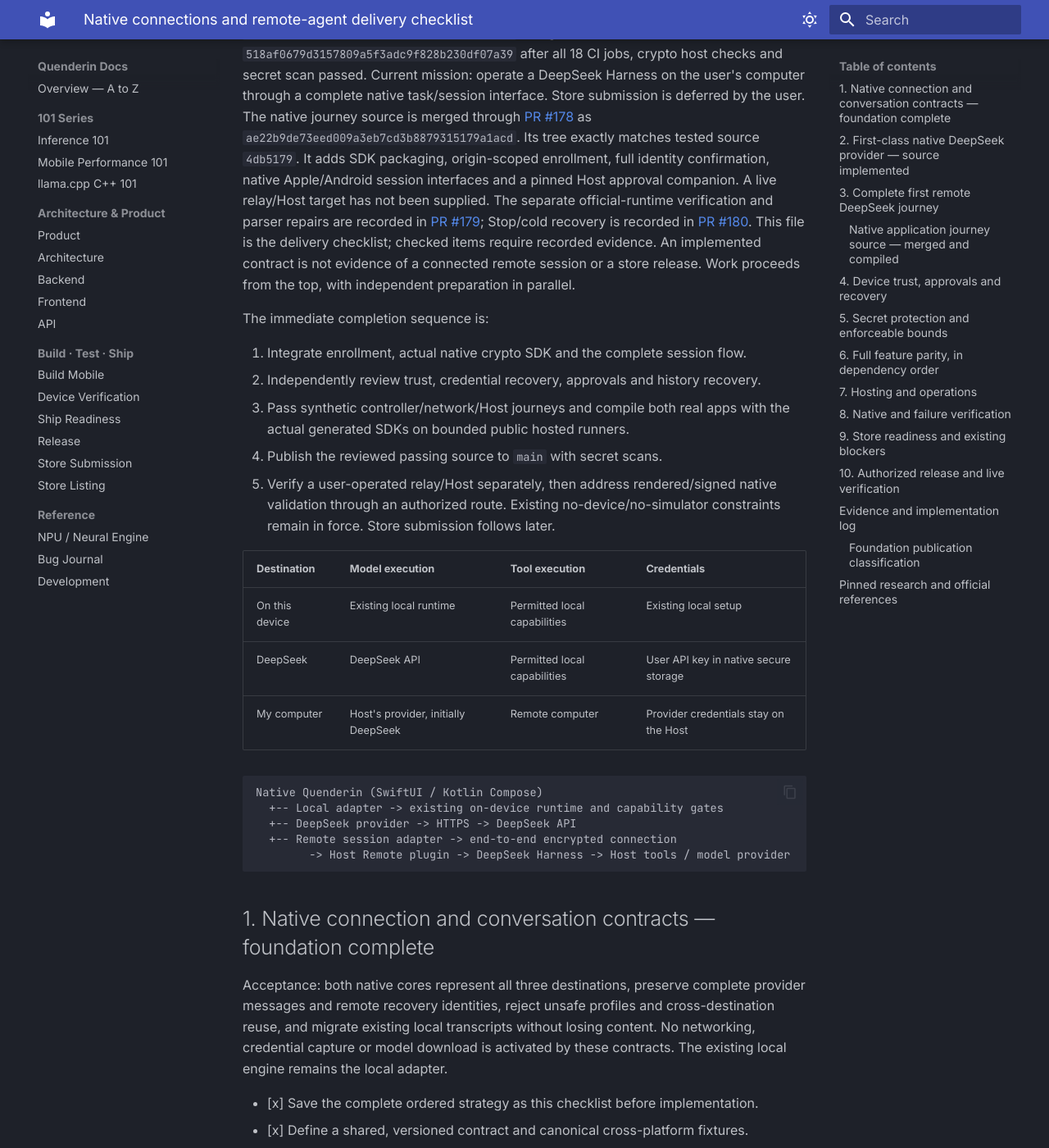
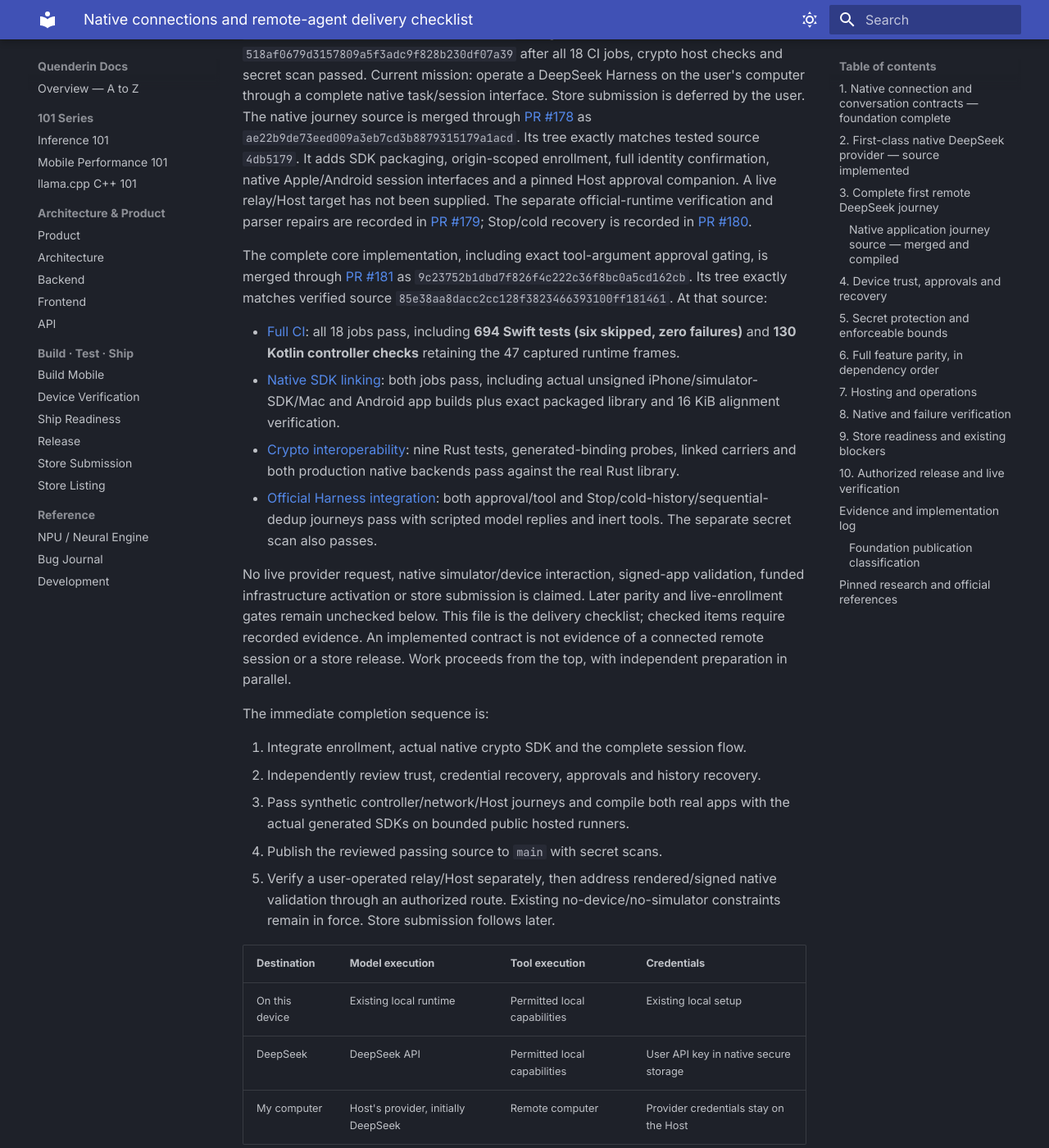
Before and after one commit to alikatgh/quenderin, an MkDocs documentation site: the page built from docs/native-connections-roadmap.md, in a window 1280 px wide and 1400 px high, scrolled down 696 px. Shown: the whole window at 82% size. Built offline with MkDocs 1.6.1 and Material for MkDocs 9.7.7, drawn with Linux system fonts in a browser that asks for light colours; some of the changed text lies outside the part shown.

Commit message:
Record completed native Harness verification and remaining live gates

```diff
--- a/docs/native-connections-roadmap.md
+++ b/docs/native-connections-roadmap.md
@@ -43,6 +43,28 @@
 official-runtime verification and parser repairs are recorded in
 [PR #179](https://github.com/alikatgh/quenderin/pull/179); Stop/cold recovery is
 recorded in [PR #180](https://github.com/alikatgh/quenderin/pull/180).
+
+The complete core implementation, including exact tool-argument approval gating,
+is merged through [PR #181](https://github.com/alikatgh/quenderin/pull/181) as
+`9c23752b1dbd7f826f4c222c36f8bc0a5cd162cb`. Its tree exactly matches verified
+source `85e38aa8dacc2cc128f3823466393100ff181461`. At that source:
+
+- [Full CI](https://github.com/alikatgh/quenderin/actions/runs/39998547164): all
+  18 jobs pass, including **694 Swift tests (six skipped, zero failures)** and
+  **130 Kotlin controller checks** retaining the 47 captured runtime frames.
+- [Native SDK linking](https://github.com/alikatgh/quenderin/actions/runs/39998547163):
+  both jobs pass, including actual unsigned iPhone/simulator-SDK/Mac and Android
+  app builds plus exact packaged library and 16 KiB alignment verification.
+- [Crypto interoperability](https://github.com/alikatgh/quenderin/actions/runs/39998547179):
+  nine Rust tests, generated-binding probes, linked carriers and both production
+  native backends pass against the real Rust library.
+- [Official Harness integration](https://github.com/alikatgh/quenderin/actions/runs/39998547148):
+  both approval/tool and Stop/cold-history/sequential-dedup journeys pass with
+  scripted model replies and inert tools. The separate secret scan also passes.
+
+No live provider request, native simulator/device interaction, signed-app
+validation, funded infrastructure activation or store submission is claimed.
+Later parity and live-enrollment gates remain unchecked below.
 This file is the delivery checklist; checked items require recorded evidence.
 An implemented contract is not evidence of a connected remote session or a store
 release. Work proceeds from the top, with independent preparation in parallel.
@@ -530,7 +552,8 @@
 - [ ] Existing local onboarding/chat/agent regression checks.
 - [ ] Fresh-install remote-only journeys and old-conversation migration.
 - [ ] Signed native journeys with inspected screenshots/interaction outcomes.
-- [ ] Independent security/correctness review of the final integrated revision.
+- [x] Independent security/correctness review of the integrated native/Host source,
+  with material findings fixed and follow-up reviews clear.
 - [ ] Tie source, tests, runtime endpoints, effective controls and artifacts together.
 
 Current October constraint: no local model-weight downloads and no simulator or
@@ -549,6 +572,8 @@
 - [ ] Refresh Apple's submitted 0.5.0 (22) status, build counters and messages.
 - [ ] Update the existing Xcode Cloud workflow's source/branch selection; preserve
   Prism provenance, payload, signing and deployment-metadata gates.
+- [ ] Require the actual Remote crypto SDK and source receipts in signed Apple/
+  Android release recipes; verify availability and packaged libraries.
 - [ ] Verify included Cloud capacity and effective spending controls before runs.
 - [ ] Recover the matching Android private upload key or perform an explicitly
   authorized official reset; do not repeat disproven password/store searches.
```
Also changed, not shown: native/remote-host/runtime-fixture/README.md (+7 -6 lines).
